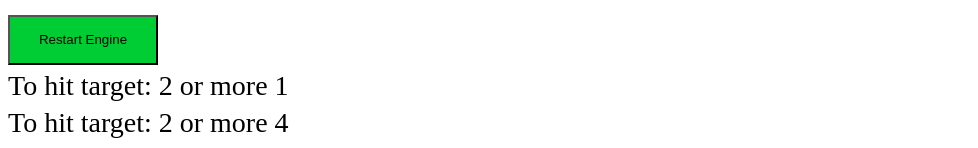
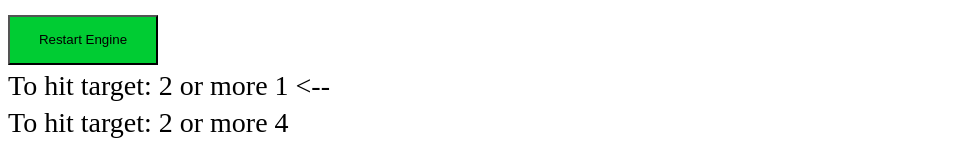
Before and after one commit to SkipperEl/yz2, a Next.js app: page / in a window 1280 px wide. Both pictures are taken after a click on the button "Start attack". Shown: the part 185-333 px from the top of the page, without its empty margins (0-978 px from the left). Built offline with nearby package versions, Linux system fonts and the light colour scheme.

Commit message:
hit and active

```diff
--- a/components/bombrun.jsx
+++ b/components/bombrun.jsx
@@ -55,7 +55,11 @@ const BombRun = props => {
       </button>
 
       {state.targets.map((v, i) => (
-        <Target target={v} key={`target_${i}`} />
+        <Target
+          target={v}
+          isActive={i === state.activeTarget}
+          key={`target_${i}`}
+        />
       ))}
 
       { state.engineOff &&
--- a/components/target.jsx
+++ b/components/target.jsx
@@ -8,10 +8,11 @@ const Target = props => {
 
   const targetText = `To hit target: ${props.target.count} or more ${props.target.value}`;
   const successText = `${props.target.matched ? "HIT" : ""}`;
+  const activeText = `${props.isActive ? "<--" : ""}`
 
   return (
     <span style={targetStyle}>
-      {`${targetText}  ${successText}`}
+      {`${targetText}  ${successText} ${activeText}`}
     </span>
   );
 };
```
